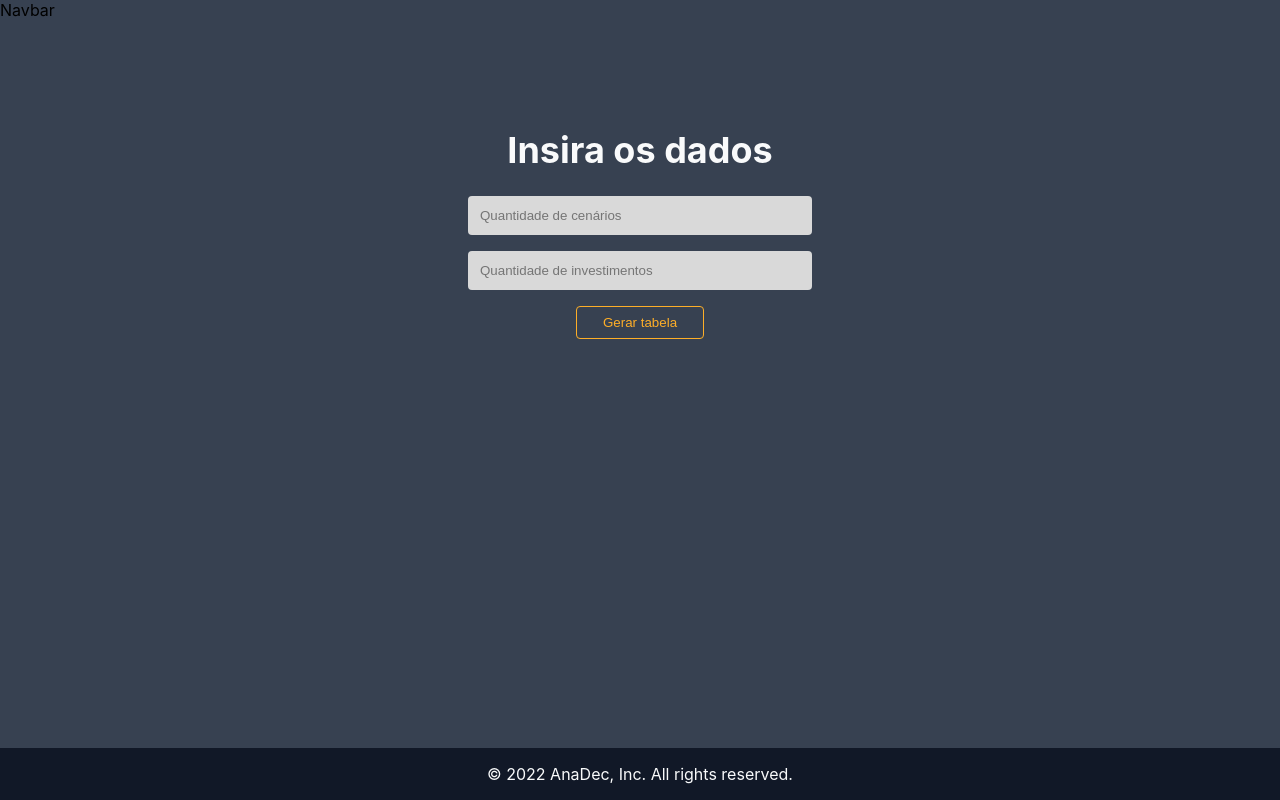
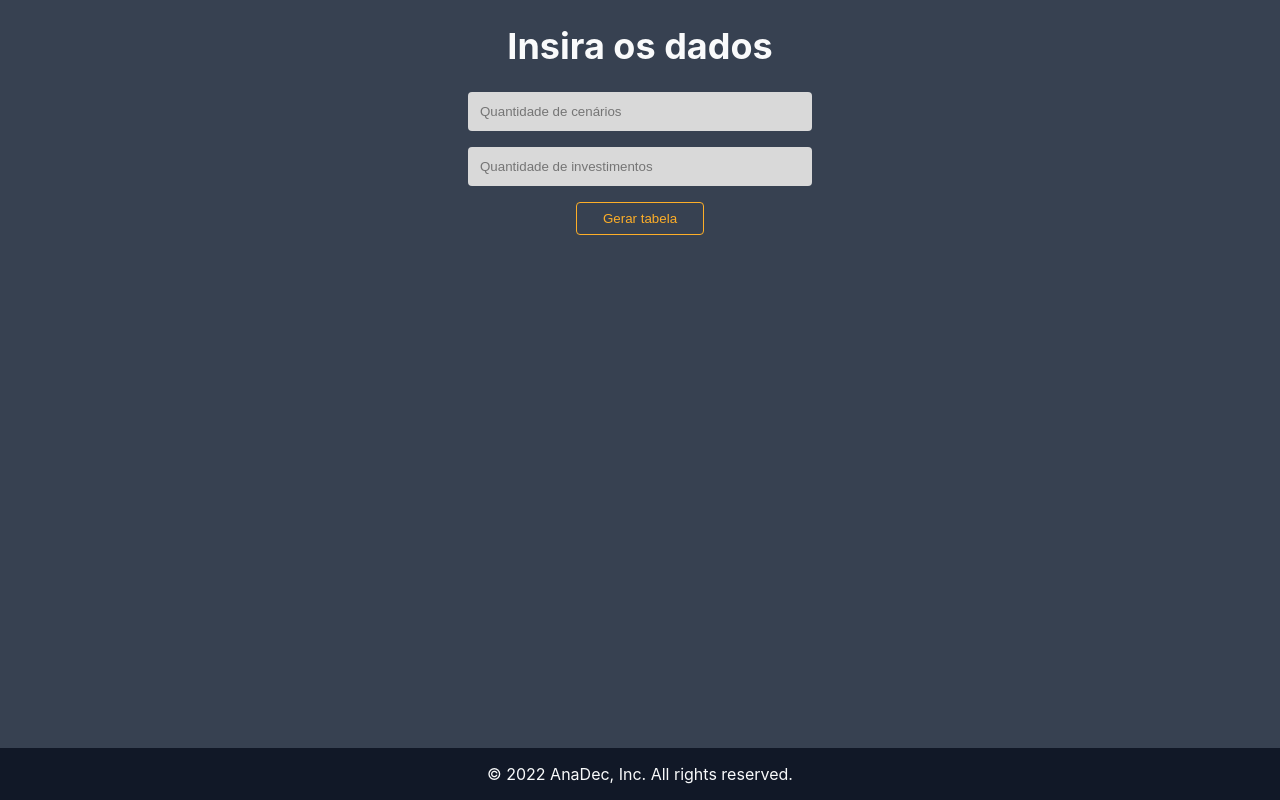
Before and after one commit to MsCardoso77/investment-analysis-system-frontend, a React (Create React App) app: page /calculator in a window 1280 px wide. Built offline with nearby package versions, Linux system fonts and the light colour scheme.

Commit message:
feat: update app.js

```diff
--- a/src/App.css
+++ b/src/App.css
@@ -8,5 +8,4 @@
 
 .container {
   min-height: 60vh;
-  margin-bottom: 5em;
 }
--- a/src/App.js
+++ b/src/App.js
@@ -1,9 +1,9 @@
 import './App.css';
 
 import {BrowserRouter, Routes, Route, Navigate} from 'react-router-dom'
+import Login from './pages/Login/Login';
+import Calculator from './pages/Calculator/Calculator';
 import Home from './pages/Home/Home';
-import Calculator from './pages/Calculator/Calculator';
-import Login from './pages/Login/Login';
 import Footer from './components/Footer';
 import Navbar from './components/Navbar';
 
@@ -11,7 +11,7 @@ function App() {
   return (
     <div className="App">
       <BrowserRouter>
-        <Navbar />
+        {/* <Navbar /> */}
         <div className="container">
           <Routes>
             <Route path="/" element={<Home />} />
```
